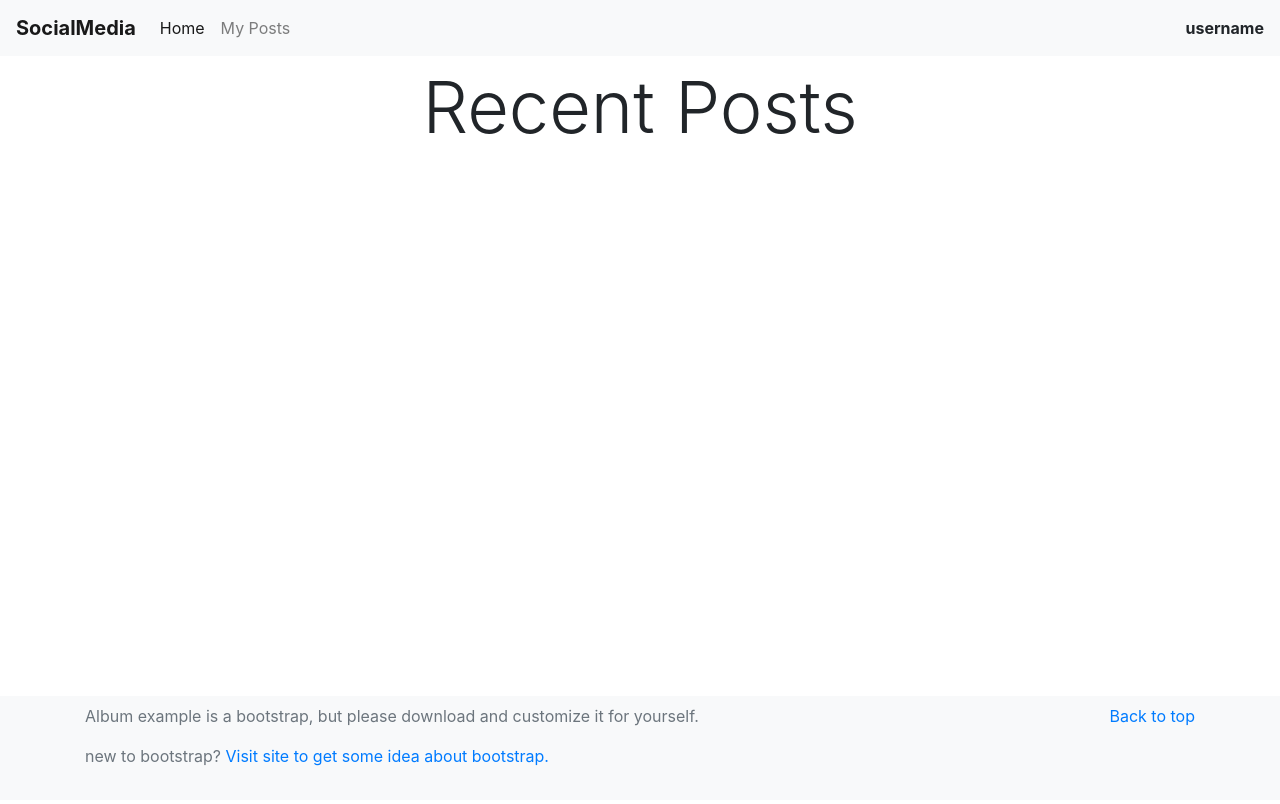
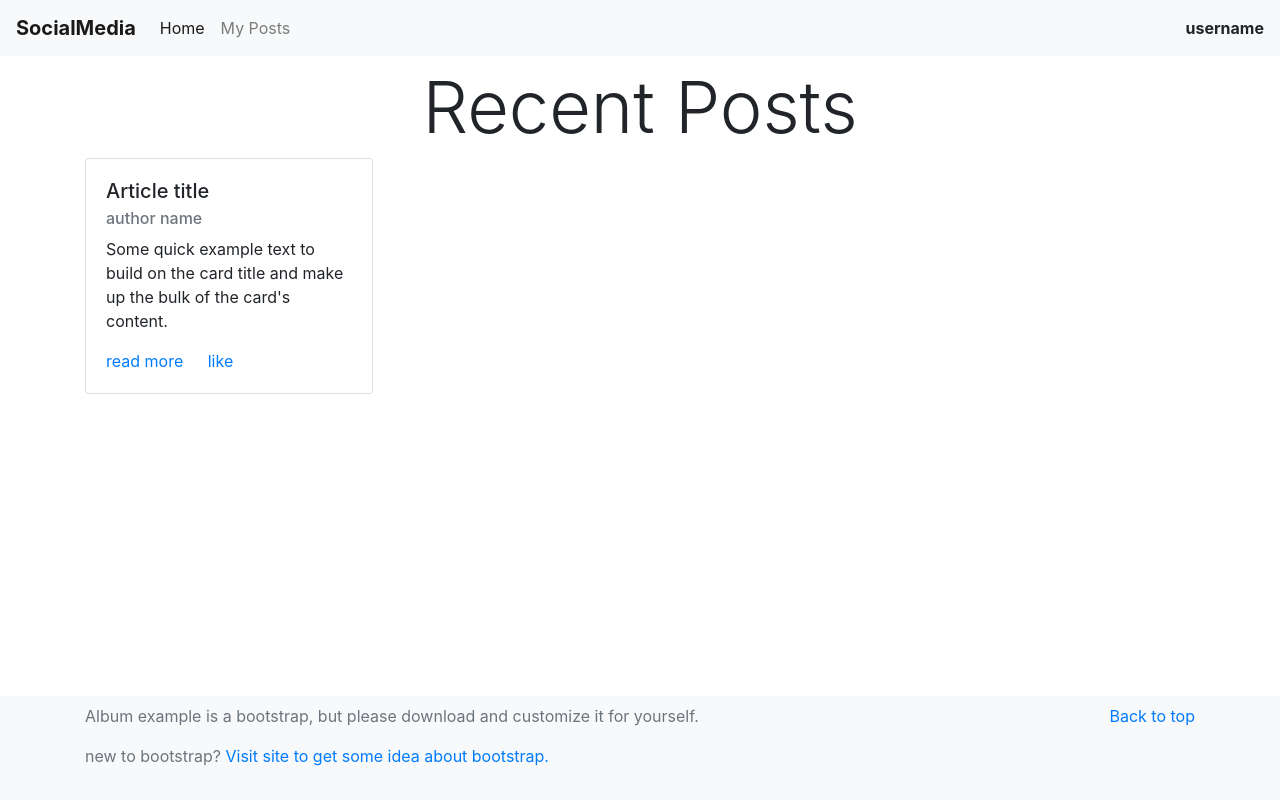
Before and after one commit to pragya-sharma11/Social_Media_Project, a website: page Project/public/index.html in a window 1280 px wide. Shown: the top 804 px of the page. Drawn offline with nearby package versions, Linux system fonts and the light colour scheme; no server answers.

Commit message:
make  a card for showing posts

```diff
--- a/Project/public/components/all-articles.html
+++ b/Project/public/components/all-articles.html
@@ -2,7 +2,15 @@
     <h1 class="display-3 text-center">Recent Posts</h1>
     <div class="row">
         <div class="col">
-
+            <div class="card" style="width: 18rem;">
+                <div class="card-body">
+                  <h5 class="card-title">Article title</h5>
+                  <h6 class="card-subtitle mb-2 text-muted">author name</h6>
+                  <p class="card-text">Some quick example text to build on the card title and make up the bulk of the card's content.</p>
+                  <a href="#" class="card-link">read more</a>
+                  <a href="#" class="card-link">like</a>
+                </div>
+              </div>
         </div>
     </div>
 </div>
```
